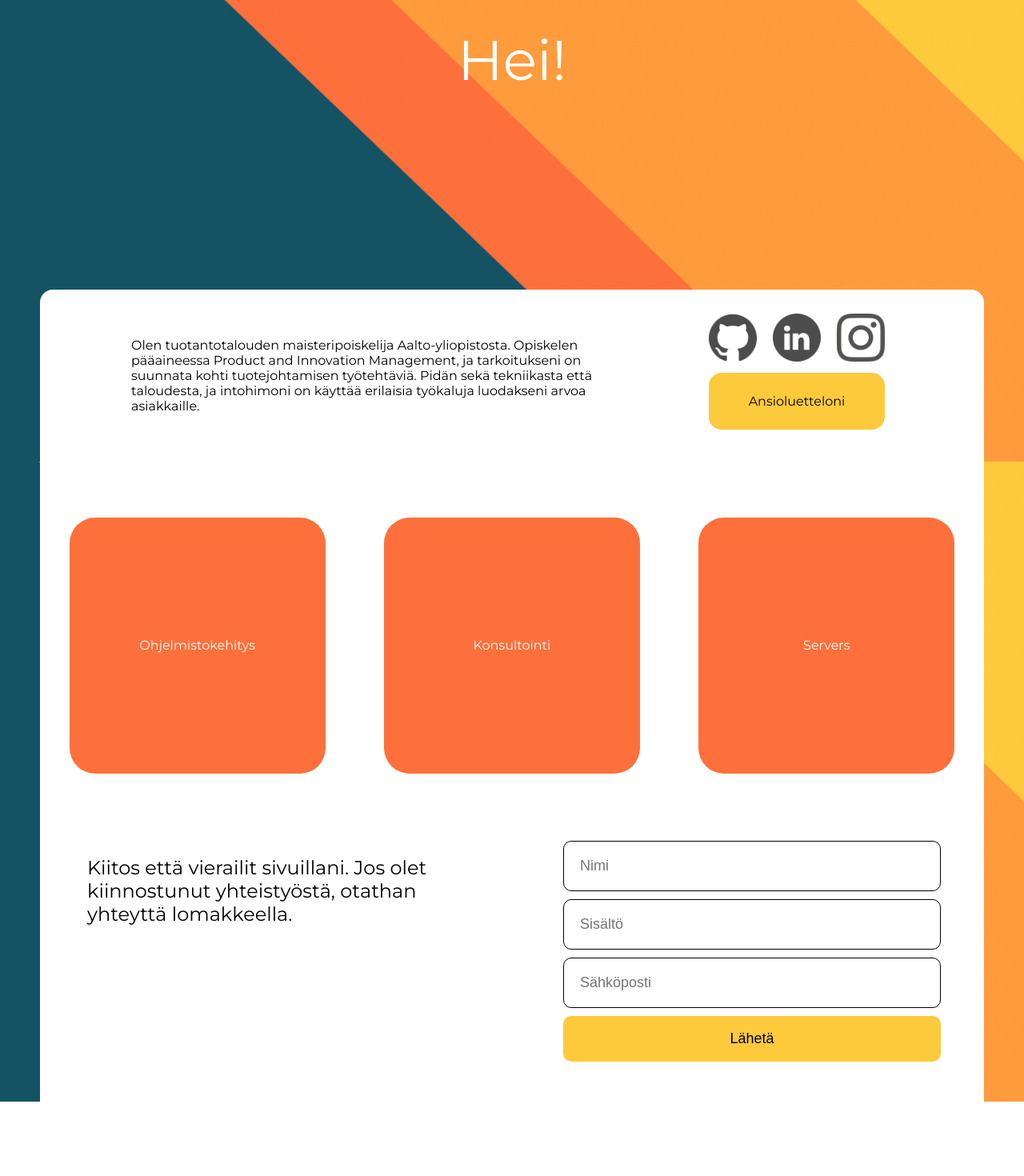
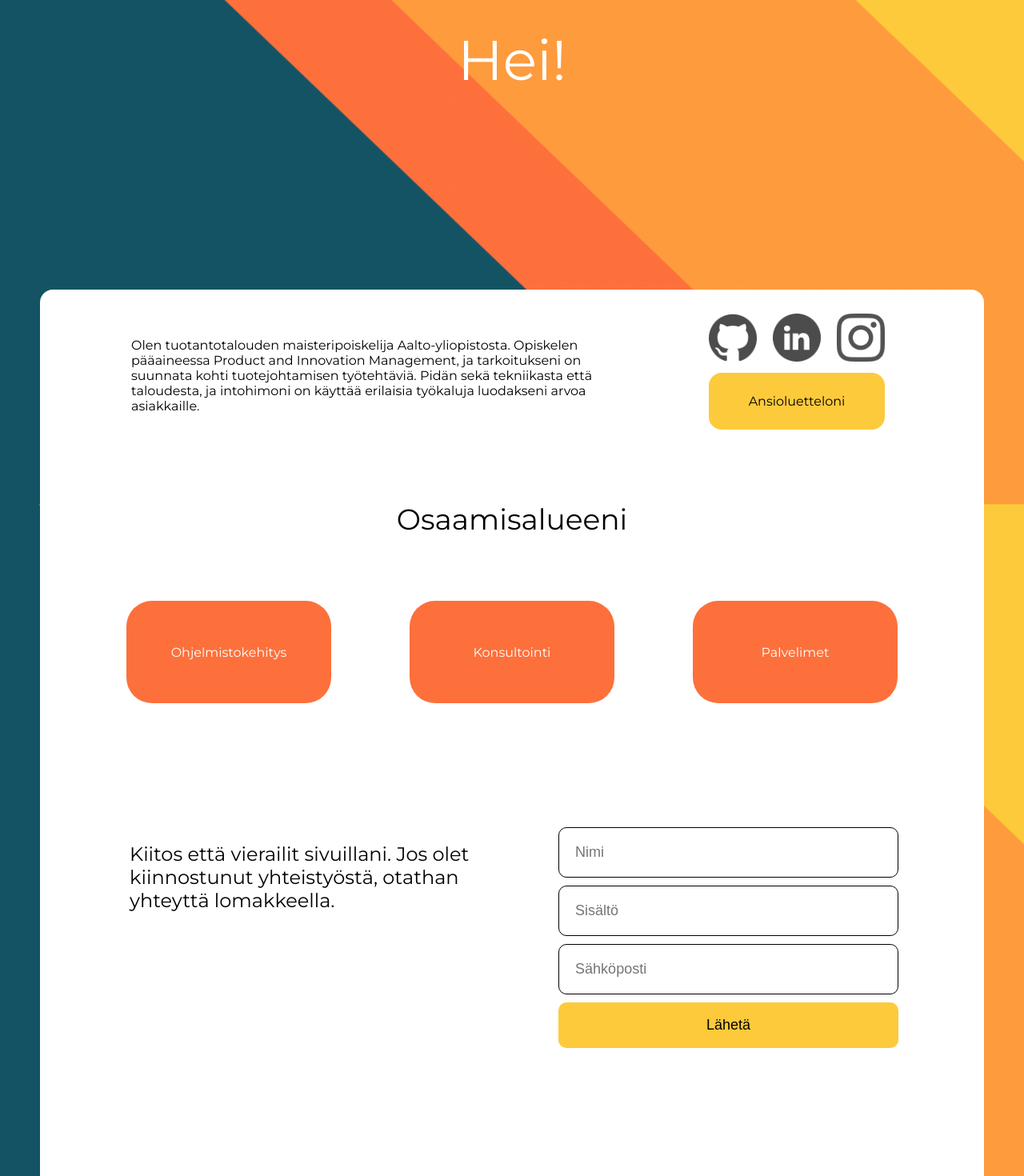
Before and after one commit to jviitamo/jubilant-octo-system, a Vue app: page / in a window 1280 px wide. Shown: the part 223-1693 px from the top of the page at 80% size. Before the commit the page ends 1600 px from the top, so only its background shows below. Built offline with nearby package versions, Linux system fonts and the light colour scheme.

Commit message:
Improve css

```diff
--- a/src/App.vue
+++ b/src/App.vue
@@ -1,18 +1,21 @@
 <template>
   <Header @changeLanguage="this.changeLanguage" :lang="this.language" />
   <Competences :lang="this.language" />
+  <FooterContainer :lang="this.language"/>
 </template>
 
 <script>
 
 import Header from './components/Header.vue'
 import Competences from './components/Competences.vue'
+import FooterContainer from './components/FooterContainer.vue'
 
 export default {
   name: 'App',
   components: {
     Header,
-    Competences
+    Competences,
+    FooterContainer
   },
   // state
   data() {
@@ -38,6 +41,9 @@ export default {
 #app {
   margin: 0;
   padding: 0;
-  height: 100%;
+  background-image: url('./assets/bg4.jpg');
+  background-repeat: no-repeat;
+  background-size: cover;
+  background-attachment: fixed;
 }
 </style>
--- a/src/assets/localization/en.json
+++ b/src/assets/localization/en.json
@@ -6,7 +6,9 @@
     },
     "content": {
         "software": "Software Development",
-        "consulting": "Consulting"
+        "consulting": "Consulting",
+        "servers": "Servers",
+        "competences": "My competences"
     },
     "footer": {
         "goodbye-text": "Thank you for visiting my website. If you have any questions, please contact me with the form on the side!",
--- a/src/assets/localization/fi.json
+++ b/src/assets/localization/fi.json
@@ -6,7 +6,9 @@
     },
     "content": {
         "software": "Ohjelmistokehitys",
-        "consulting": "Konsultointi"
+        "consulting": "Konsultointi",
+        "servers": "Palvelimet",
+        "competences": "Osaamisalueeni"
     },
     "footer": {
         "goodbye-text": "Kiitos että vierailit sivuillani. Jos olet kiinnostunut yhteistyöstä, otathan yhteyttä lomakkeella.",
--- a/src/components/CompetenceBall.vue
+++ b/src/components/CompetenceBall.vue
@@ -38,8 +38,8 @@ export default {
     .ball {
         border-radius: 2em;
         background-color: #FD703B;
-        height: 25vw;
-        width: 25vw;
+        height: 10vw;
+        width: 20vw;
         text-align: center;
         color: white;
         display: flex;
--- a/src/components/Competences.vue
+++ b/src/components/Competences.vue
@@ -1,6 +1,7 @@
 <template>
  <div class="navcontainer">
      <div class="competences-container">
+        <p>{{ a('content', 'competences', lang) }}</p>
         <section class="competences">
             <CompetenceBall :msg="a('content', 'software', lang)">
                 <div class="ballcontent">
@@ -34,7 +35,7 @@
                     </div>
                 </div>
             </CompetenceBall>
-            <CompetenceBall :msg="'Servers'">
+            <CompetenceBall :msg="a('content', 'servers', lang)">
                 <div class="ballcontent">
                     <div class="description-text">
                         <p>I have been studying information networks, which is heavily focused around software development. In addition, my own interests have been moving myself towards programming.</p>
@@ -51,7 +52,6 @@
                 </div>
             </CompetenceBall>
         </section>
-        <FooterContainer :lang="lang"/>
      </div>
  </div>
 </template>
@@ -97,9 +97,6 @@ export default {
         height: 100%;
         min-height: 100%;
         font-family: "Montserrat";
-        background-image: url('../assets/bg4.jpg');
-        background-repeat: no-repeat;
-        background-size: cover;
     }
     .competences-container {
         background-color: white;
@@ -110,11 +107,16 @@ export default {
         justify-content: space-around;
         height: 100%;
     }
+    .competences-container > p {
+       font-size: 36px;
+       margin-top: 50px;
+       margin-bottom: 50px;
+    }
     .competences {
         display: flex;
         flex-direction: row;
         justify-content: space-around;
-        width: 100%;
+        width: 90%;
     }
     .ballcontent {
         display: flex;
--- a/src/components/FooterContainer.vue
+++ b/src/components/FooterContainer.vue
@@ -1,5 +1,6 @@
 <template>
     <section class="footer">
+        <div class="footer-container">
             <div class="goodbye-text">
                 <p>{{ a('footer', 'goodbye-text', lang) }}</p>
             </div>
@@ -10,6 +11,7 @@
                 <button @click.prevent="sendMail(this.name, this.content, this.email)">{{ a('footer', 'sendmail', lang) }}</button>
                 <p>{{ this.showMessage }}</p>
             </form>
+        </div>
     </section>
 </template>
 
@@ -69,11 +71,19 @@ export default {
 <!-- Add "scoped" attribute to limit CSS to this component only -->
 <style scoped>
     .footer {
+        font-size: 24px;
+        margin: 0 50px;
+        background-color: white;
+        font-family: "Montserrat";
+    }
+    .footer-container {
+        padding-top: 150px;
         display: flex;
         flex-direction: row;
         justify-content: space-around;
-        width: 100%;
-        font-size: 24px;
+        width: 90%;
+        margin-left: auto;
+        margin-right: auto;
     }
     .goodbye-text {
         flex-basis: 40%;
@@ -81,6 +91,7 @@ export default {
     form {
         flex-basis: 40%;
         width: 100%;
+        margin-bottom: 150px;
     }
     form *{
         width: 100%;
@@ -106,8 +117,7 @@ export default {
     }
 
     @media screen and (max-width: 800px) {
-        .footer {
-            width: 80%;
+        .footer-container {
             flex-direction: column;
         }
     }
@@ -122,4 +132,9 @@ export default {
             font-size: 18px;
         }
     }
+    @media screen and (max-width: 450px) {
+        .footer {
+            margin: 0 10px;
+        }
+    }
 </style>
--- a/src/components/Header.vue
+++ b/src/components/Header.vue
@@ -65,12 +65,9 @@ export default {
         display: flex;
         flex-direction: column;
         justify-content: flex-end;
-        height: 100%;
-        min-height: 100%;
+        height: 100vh;
+        min-height: 100vh;
         font-family: "Montserrat";
-        background-image: url('../assets/bg4.jpg');
-        background-repeat: no-repeat;
-        background-size: cover;
     }
     .navcontent {
         background-color: white;
```
Lines whose indentation alone changed are shown as unchanged.
